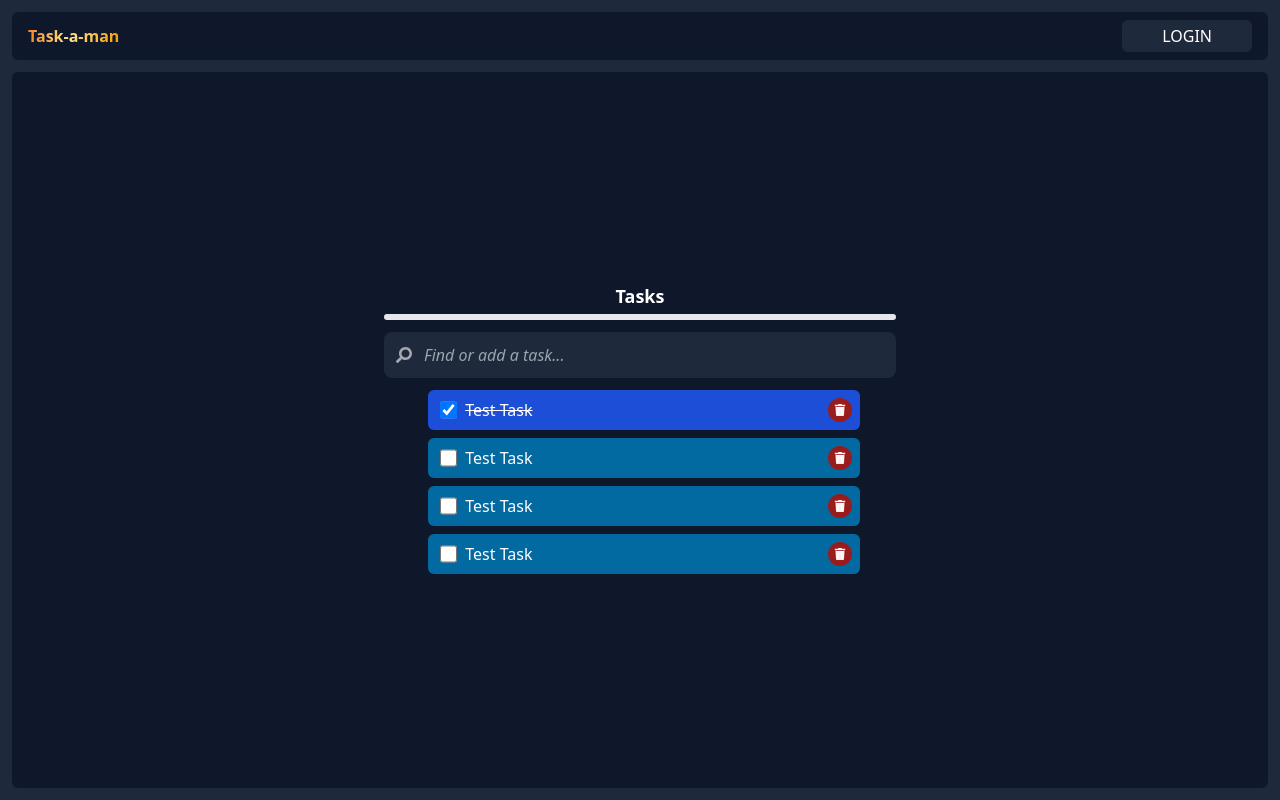
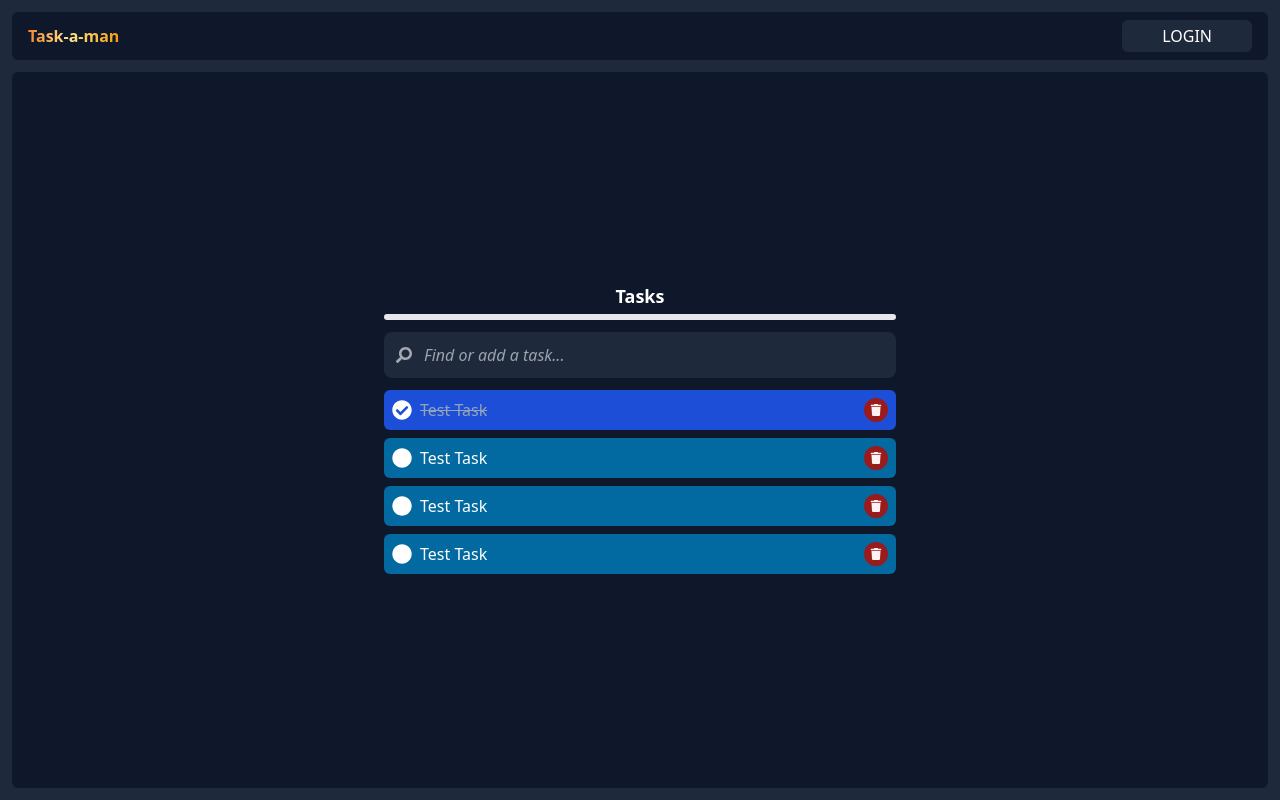
Before and after one commit to sairam4123/react-test-project, a React (Vite) app: page / in a window 1280 px wide. Built offline with nearby package versions, Linux system fonts and the light colour scheme.

Commit message:
WIP Checkbox support

```diff
--- a/src/App.tsx
+++ b/src/App.tsx
@@ -18,7 +18,7 @@ function App() {
                 <main className="flex flex-col w-full items-center justify-center">
                     <EditableText
                         text={todoListTitle}
-                        className="font-extrabold text-lg text-white text-center h-fit"
+                        className="font-extrabold text-lg text-white text-center h-fit px-4"
                         parentClassName="flex items-center justify-center"
                         onTextChanged={handleTextChange}
                     />
--- a/src/components/Button.tsx
+++ b/src/components/Button.tsx
@@ -8,8 +8,6 @@ interface IButton extends ButtonHTMLAttributes<HTMLButtonElement> {
     onClick?: (event?: React.MouseEvent<HTMLButtonElement>) => any;
 }
 
-// use tailwind-merge here, probably cva package too
-// best would be to use radix-ui or shadcn-ui
 export function Button({
     buttonStyle,
     className,
--- /dev/null
+++ b/src/components/CheckBox.tsx
@@ -0,0 +1,28 @@
+import { DetailedHTMLProps, InputHTMLAttributes } from "react";
+import { Icon } from "./Icon";
+import { FaCheckCircle, FaCircle } from "react-icons/fa";
+
+interface ICheckBox
+    extends DetailedHTMLProps<
+        InputHTMLAttributes<HTMLInputElement>,
+        HTMLInputElement
+    > {}
+
+export function CheckBox({ checked, onChange, ...checkProps }: ICheckBox) {
+    return (
+        <label className="flex cursor-pointer">
+            <input
+                type="checkbox"
+                className="peer appearance-none"
+                checked={checked}
+                onChange={onChange}
+                {...checkProps}
+            />
+            <span className="flex my-auto items-center justify-center">
+                <Icon className="w-5 h-5 stroke-white">
+                    {checked ? <FaCheckCircle /> : <FaCircle />}
+                </Icon>
+            </span>
+        </label>
+    );
+}
--- a/src/components/EditableText.tsx
+++ b/src/components/EditableText.tsx
@@ -1,4 +1,4 @@
-import { useState } from "react";
+import { useRef, useState } from "react";
 import { twMerge } from "tailwind-merge";
 
 type EditableTextProps = {
@@ -20,27 +20,34 @@ export function EditableText({
     children,
     highlight,
 }: EditableTextProps) {
-    const [isEditing, setIsEditing] = useState(false);
     const [textState, setTextState] = useState(text);
 
-    function handleDoubleClick(event: React.MouseEvent<HTMLInputElement>) {
-        event.preventDefault();
-        event.stopPropagation();
-        setIsEditing(true);
-    }
+    const spanRef = useRef<HTMLSpanElement | null>(null);
+    // function handleDoubleClick(event: React.MouseEvent<HTMLInputElement>) {
+    //     event.preventDefault();
+    //     event.stopPropagation();
+    //     setIsEditing(true);
+    // }
 
     function handleSubmit() {
-        setIsEditing(false);
+        spanRef.current?.setAttribute("contentEditable", `${false}`);
+        spanRef.current?.blur();
     }
 
     function handleKeyDown(event: React.KeyboardEvent<HTMLInputElement>) {
+        if (event.key === "Enter") {
             event.preventDefault();
-
-        if (event.key === "Enter") {
             handleSubmit();
         } else if (event.key === "Escape") {
+            event.preventDefault();
             handleSubmit();
         }
+    }
+
+    function handleClick(event: React.MouseEvent<HTMLInputElement>) {
+        event.preventDefault();
+        spanRef.current?.focus();
+        spanRef.current?.setAttribute("contentEditable", `${true}`)
     }
 
     function handleChange(event: React.ChangeEvent<HTMLInputElement>) {
@@ -52,30 +59,30 @@ export function EditableText({
         onTextChanged(event.target.value);
     }
 
-    if (isEditing) {
-        return (
-            <div
-                className={twMerge(
-                    "w-full min-w-fit select-none",
-                    parentClassName
-                )}>
-                <input
-                    type="text"
-                    onBlur={handleSubmit}
-                    onChange={handleChange}
-                    onKeyDown={handleKeyDown}
-                    value={textState}
-                    autoFocus={true}
-                    className={twMerge(
-                        `min-w-fit w-full max-w-lg bg-inherit rounded-lg mx-1 ${
-                            strike && "line-through"
-                        }`,
-                        className
-                    )}
-                />
-            </div>
-        );
-    } else {
+    // if (isEditing) {
+    //     return (
+    //         <div
+    //             className={twMerge(
+    //                 "w-full min-w-fit select-none",
+    //                 parentClassName
+    //             )}>
+    //             <input
+    //                 type="text"
+    //                 onBlur={handleSubmit}
+    //                 onChange={handleChange}
+    //                 onKeyDown={handleKeyDown}
+    //                 value={textState}
+    //                 autoFocus={true}
+    //                 className={twMerge(
+    //                     `min-w-fit w-full max-w-lg bg-inherit rounded-lg mx-1 ${
+    //                         strike && "line-through text-gray-500"
+    //                     }`,
+    //                     className
+    //                 )}
+    //             />
+    //         </div>
+    //     );
+    // } else {
     return (
         <div
             className={twMerge(
@@ -84,17 +91,21 @@ export function EditableText({
             )}>
             <span
                 className={twMerge(
-                        `select-none cursor-text mx-1 ${
-                            strike && "line-through"
+                    `select-none cursor-text mx-1 content-editable:focus:rounded-lg ${
+                        strike && "line-through text-slate-400 "
                     }`,
                     className
                 )}
-                    onClick={handleDoubleClick}>
+                ref={spanRef}
+                onKeyDown={handleKeyDown}
+                onChange={handleChange}
+                onClick={handleClick}
+                contentEditable={false}>
                 {textState}
             </span>
             {children}
             {false && highlight}
         </div>
     );
+    // }
 }
-}
--- a/src/components/TaskItem.tsx
+++ b/src/components/TaskItem.tsx
@@ -5,6 +5,7 @@ import { useTasks } from "../hooks/useTasks";
 import { MouseEvent } from "react";
 import { twMerge } from "tailwind-merge";
 import { Icon } from "./Icon";
+import { CheckBox } from "./CheckBox";
 
 type TaskItemProps = {
     task: ITaskData;
@@ -37,19 +38,20 @@ export function TaskItem({ task, highlight }: TaskItemProps) {
     return (
         <div
             className={twMerge(
-                `flex max-w-2xl w-full rounded-md text-white bg-sky-700 p-2 m-1 hover:bg-sky-500 active:bg-blue-800`,
+                `flex flex-row max-h-fit h-full max-w-lg w-full rounded-md text-white bg-sky-700 p-2 m-1 hover:bg-sky-500 active:bg-blue-800`,
                 `${
                     task.finished &&
                     "bg-blue-700 hover:bg-blue-600 active:bg-sky-800"
                 }`
             )}
             onClick={handleClick}>
-            <input
+            {/* <input
                 type="checkbox"
-                className="w-5 ml-1"
+                className="flex w-5 h-5 bg-white items-center justify-center appearance-none"
                 checked={task.finished}
                 onChange={handleCheck}
-            />
+            /> */}
+            <CheckBox checked={task.finished} onChange={handleCheck} />
 
             <EditableText
                 strike={task.finished}
@@ -57,7 +59,7 @@ export function TaskItem({ task, highlight }: TaskItemProps) {
                 highlight={highlight}
                 onTextChanged={handleTextChange}
                 className="pr-5 pl-1"
-                parentClassName="max-w-md w-full"
+                parentClassName="max-w-lg w-full"
             />
 
             <Button
--- a/src/components/TaskList.tsx
+++ b/src/components/TaskList.tsx
@@ -36,7 +36,7 @@ export function TasksList({ listTitle }: TaskListProps) {
     return (
         <>
             <TaskSearch search={searchText} setSearchText={setSearchText} />
-            <div className="max-w-md min-w-fit w-full flex flex-col overflow-y-auto overflow-x-hidden max-h-48 px-2 mx-1">
+            <div className="max-w-xl min-w-fit w-full flex flex-col justify-center items-center overflow-y-auto overflow-x-hidden max-h-64 px-2 mx-1">
                 {filteredTasks.map((_task: ITaskData) => {
                     return (
                         <TaskItem
--- a/tailwind.config.js
+++ b/tailwind.config.js
@@ -1,8 +1,14 @@
 /** @type {import('tailwindcss').Config} */
+const plugin = require("tailwindcss/plugin");
+
 export default {
     content: ["./src/**/*.{js,ts,jsx,tsx}"],
     theme: {
         extend: {},
     },
-    plugins: [],
+    plugins: [
+        plugin(function ({ addVariant }) {
+            addVariant("content-editable", '&[contentEditable="true"]');
+        }),
+    ],
 };
```
Lines whose indentation alone changed are shown as unchanged.
